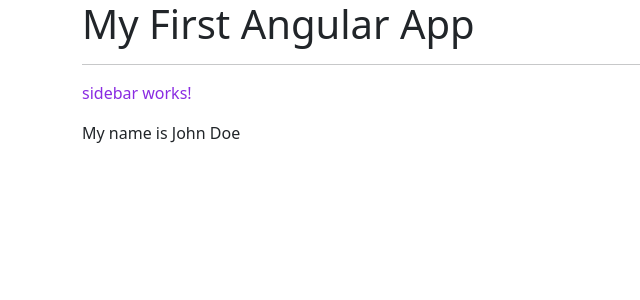
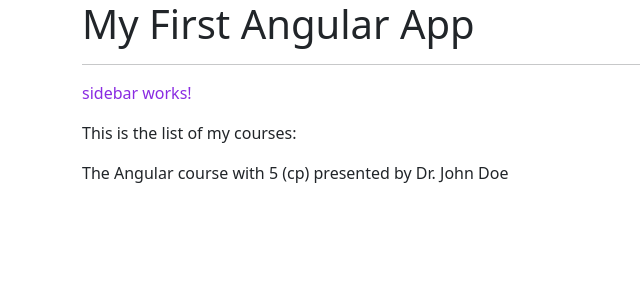
Before and after one commit to m-mehabadi/angular-udemy-course, an Angular app in the folder test-app/: page / in a window 1280 px wide. Shown: the top 300 px of the page, without its empty margins (0-640 px from the left). Built offline with nearby package versions, Linux system fonts and the light colour scheme.

Commit message:
Added a new course-component

```diff
--- a/test-app/src/app/app.component.html
+++ b/test-app/src/app/app.component.html
@@ -4,7 +4,8 @@
             <app-header></app-header>
             <hr>
             <app-sidebar></app-sidebar>
-            <p>My name is {{name}}</p>
+            <p>This is the list of my courses:</p>
+            <app-course></app-course>
         </div>
     </div>
 </div>
--- a/test-app/src/app/app.module.ts
+++ b/test-app/src/app/app.module.ts
@@ -5,16 +5,17 @@
 import { AppComponent } from './app.component';
 import { HeaderComponent } from './header/header.component';
 import { SidebarComponent } from './sidebar/sidebar.component';
+import { CourseComponent } from './course/course.component';
 
 @NgModule({
   declarations: [
     AppComponent,
     HeaderComponent,
-    SidebarComponent
+    SidebarComponent,
+    CourseComponent
   ],
   imports: [
     BrowserModule,
-    // FormsModule
   ],
   providers: [],
   bootstrap: [AppComponent]
--- /dev/null
+++ b/test-app/src/app/course/course.component.html
@@ -0,0 +1 @@
+<p>The {{courseName}} course with {{courseCreditPoints}} (cp) presented by {{courseInstuctor}}</p>
--- /dev/null
+++ b/test-app/src/app/course/course.component.ts
@@ -0,0 +1,12 @@
+import { Component } from '@angular/core';
+
+@Component({
+  selector: 'app-course',
+  templateUrl: './course.component.html',
+  styleUrls: ['./course.component.css']
+})
+export class CourseComponent {
+  courseName = 'Angular';
+  courseCreditPoints = 5;
+  courseInstuctor = 'Dr. John Doe';
+}
```
Also changed, not shown: test-app/src/app/course/course.component.css (added), 1 other file (tests, documents, lock files or other folders).
